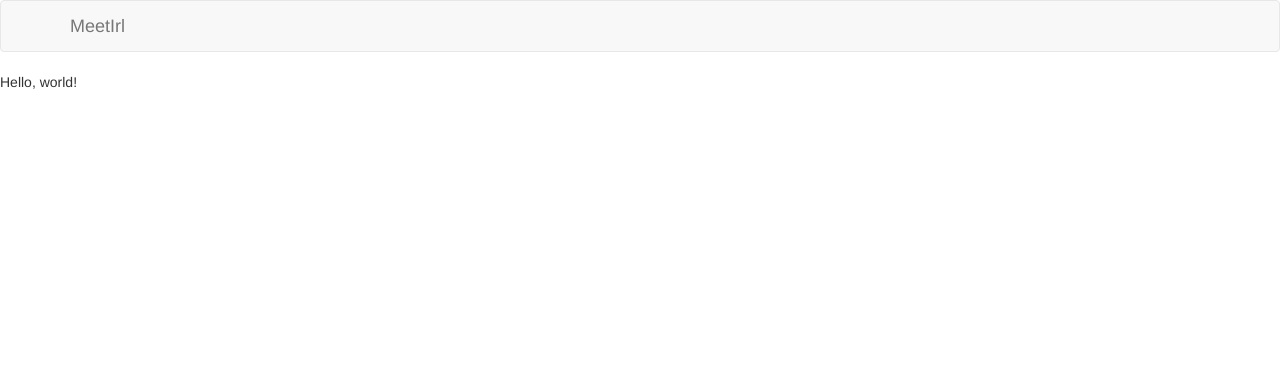
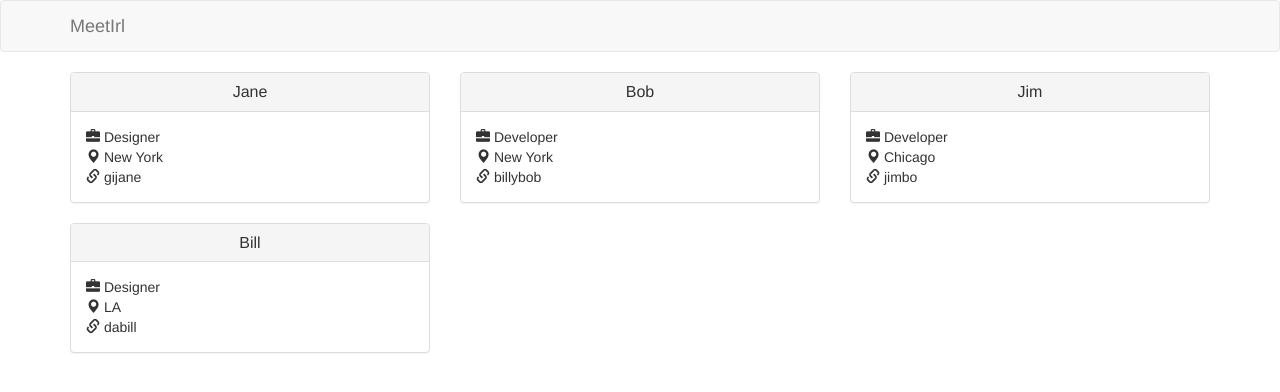
Before and after one commit to chibui/angularjs-testing, a website: page app/index.html at #/users in a window 1280 px wide. Drawn offline with nearby package versions, Linux system fonts and the light colour scheme; some packages are replaced by stand-ins of ours.

Commit message:
create usersComponent and tests

```diff
--- a/app/app.js
+++ b/app/app.js
@@ -2,10 +2,12 @@
     'use strict';
 
     angular
-        .module('meetUrl', [
-            'ui.router'
+        .module('meetIrl', [
+            'ui.router',
+            'api.users',
+            'components.users'
         ])
         .config(function ($urlRouterProvider) {
-           $urlRouterProvider.otherwise("/");
+           $urlRouterProvider.otherwise("/users");
         });
 })();
--- a/app/components/users/users.html
+++ b/app/components/users/users.html
@@ -0,0 +1,25 @@
+<div class="container">
+    <div class="row">
+        <div class="col-md-4" ng-repeat="user in uc.users">
+            <div class="panel panel-default">
+                <div class="panel-heading">
+                    <h3 class="panel-title text-center">{{user.name}}</h3>
+                </div>
+                <div class="panel-body">
+                    <div>
+                        <span class="glyphicon glyphicon-briefcase" aria-hidden="true"></span>
+                        {{user.role}}
+                    </div>
+                    <div>
+                        <span class="glyphicon glyphicon-map-marker" aria-hidden="true"></span>
+                        {{user.location}}
+                    </div>
+                    <div>
+                        <div class="span glyphicon glyphicon-link" aria-hidden="true"></div>
+                        {{user.twitter}}
+                    </div>
+                </div>
+            </div>
+        </div>
+    </div>
+</div>
--- a/app/index.html
+++ b/app/index.html
@@ -16,6 +16,8 @@
     <script src="https://ajax.googleapis.com/ajax/libs/angularjs/1.5.5/angular.min.js"></script>
     <script src="https://cdnjs.cloudflare.com/ajax/libs/angular-ui-router/0.2.18/angular-ui-router.js"></script>
 
+    <script src="services/users/users.js"></script>
+    <script src="components/users/users.js"></script>
     <script src="app.js"></script>
 </head>
 
```
Also changed, not shown: app/components/users/users.spec.js (+4 -3 lines).
